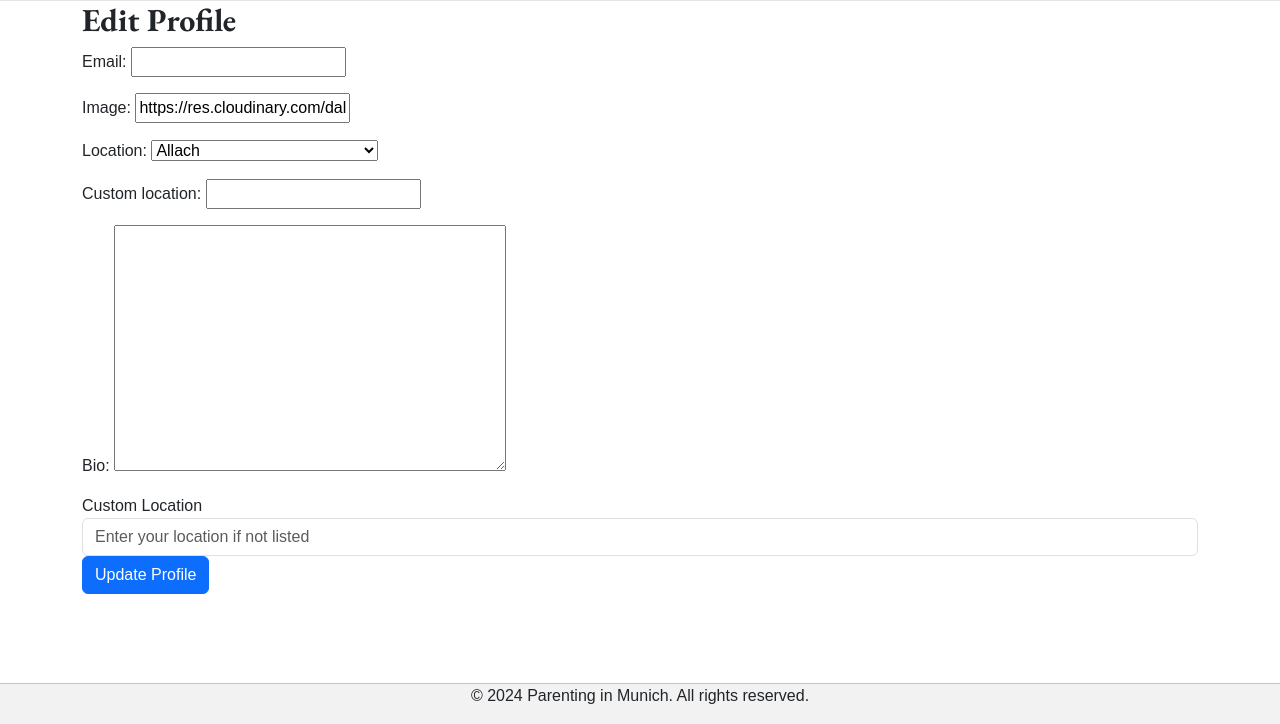
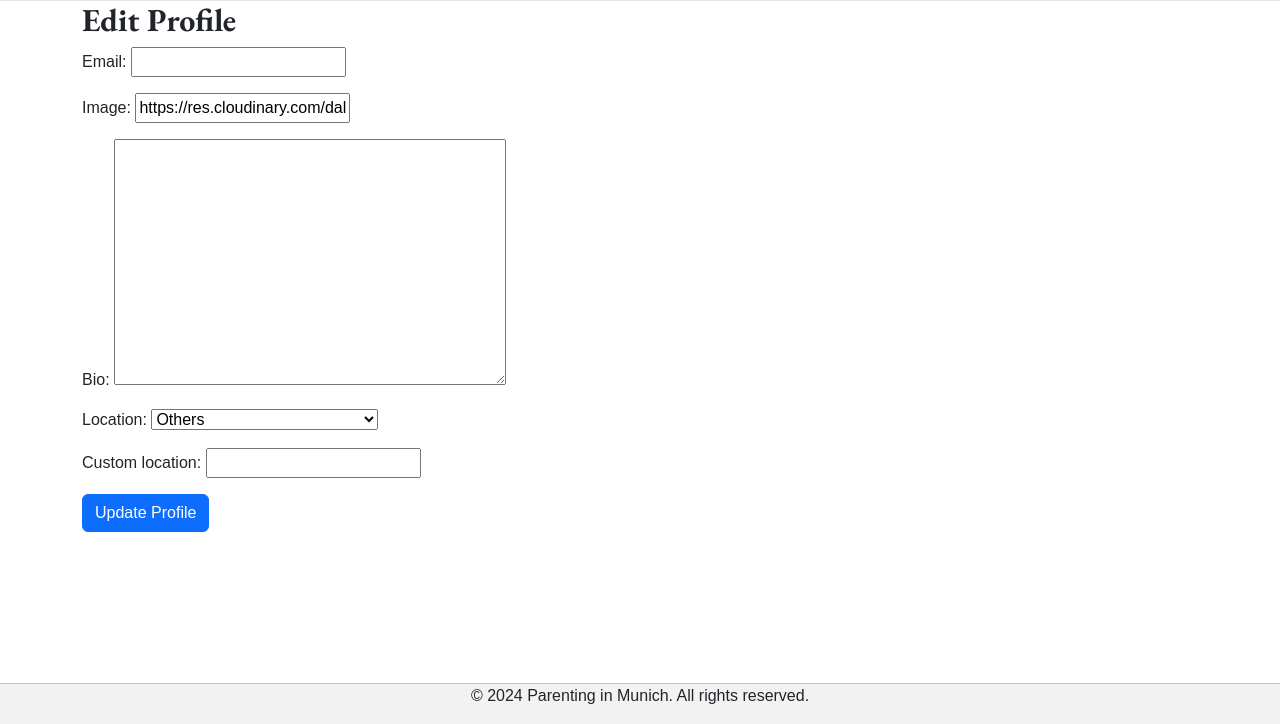
Before and after one commit to pswhdev/parenting_in_munich, a Django app: template accounts/templates/accounts/update_profile.html in a window 1280 px wide. Shown: the part 76-800 px from the top of the page. Run offline with Django 4.2, Linux system fonts and the light colour scheme; the template is opened without the code that fills it: values that come from a table or form of the project are taken from there, others are empty; parts of the project's set-up code (start-up, migrations or seed data) failed here and were passed over; some libraries are stand-ins or nearby versions; some web fonts are replaced.

Commit message:
Delete duplicated custom location field on update profile

```diff
--- a/accounts/forms.py
+++ b/accounts/forms.py
@@ -8,23 +8,27 @@ class UserUpdateForm(forms.ModelForm):
 
     class Meta:
         model = User
-        fields = ['email']
+        fields = ["email"]
 
 
 class ProfileUpdateForm(forms.ModelForm):
-    location = forms.ChoiceField(choices=MUNICH_DISTRICTS)
+    location = forms.ChoiceField(
+        choices=[("Others", "Others")] + MUNICH_DISTRICTS
+        )
     custom_location = forms.CharField(required=False)
 
     class Meta:
         model = Profile
-        fields = ['photo', 'location', 'custom_location', 'bio']
+        fields = ["photo", "bio", "location",]
 
     def clean(self):
         cleaned_data = super().clean()
-        location = cleaned_data.get('location')
-        custom_location = cleaned_data.get('custom_location')
+        location = cleaned_data.get("location")
+        custom_location = cleaned_data.get("custom_location")
 
-        if location == 'Others' and not custom_location:
-            self.add_error('custom_location', 'Custom location is'
-                           'required when Others is selected.')
+        if location == "Others" and not custom_location:
+            self.add_error(
+                "custom_location",
+                "Custom location is required when Others is selected.",
+            )
         return cleaned_data
--- a/accounts/templates/accounts/update_profile.html
+++ b/accounts/templates/accounts/update_profile.html
@@ -1,4 +1,5 @@
 {% extends "base.html" %}
+{% load static %}
 
 {% block content %}
 <div class="container">
@@ -7,11 +8,12 @@
         {% csrf_token %}
         {{ user_form.as_p }}
         {{ profile_form.as_p }}
-        <div class="form-group">
-            <label for="id_custom_location">Custom Location</label>
-            <input type="text" name="custom_location" id="id_custom_location" class="form-control" placeholder="Enter your location if not listed">
-        </div>
         <button type="submit" class="btn btn-primary">Update Profile</button>
     </form>
 </div>
+
 {% endblock %}
+
+{% block extras %}
+<script src="{% static 'js/custom_location.js' %}"></script>
+{% endblock %}
--- a/accounts/templates/accounts/user_profile.html
+++ b/accounts/templates/accounts/user_profile.html
@@ -11,9 +11,9 @@
 
     {% if is_current_user %}
     <hr>
-    <a href="{% url 'user_profiles:update_profile' %}" class="btn btn-primary">Edit Profile</a>
+    <a href="{% url 'userinfo:update_profile' %}" class="btn btn-primary">Edit Profile</a>
     <hr>
-    <a href="{% url 'user_profiles:delete_account' %}" class="btn btn-danger">Delete Account</a>
+    <a href="{% url 'userinfo:delete_account' %}" class="btn btn-danger">Delete Account</a>
     {% endif %}
 </div>
 {% endblock %}
--- a/accounts/views.py
+++ b/accounts/views.py
@@ -33,7 +33,7 @@ def update_profile(request):
             messages.success(request, "Your profile has been updated!")
             return redirect(
                 "userinfo:user_profile", username=request.user.username
-            )
+                )
     else:
         user_form = UserUpdateForm(instance=request.user)
         profile_form = ProfileUpdateForm(instance=request.user.profile)
--- /dev/null
+++ b/static/js/custom_location.js
@@ -0,0 +1,16 @@
+document.addEventListener("DOMContentLoaded", function() {
+    const locationSelect = document.getElementById("id_location");
+    const customLocationInput = document.getElementById("id_custom_location");
+
+    function toggleCustomLocation() {
+        if (locationSelect.value === "Others") {
+            customLocationInput.parentElement.style.display = "block";
+        } else {
+            customLocationInput.parentElement.style.display = "none";
+            customLocationInput.value = "";
+        }
+    }
+
+    locationSelect.addEventListener("change", toggleCustomLocation);
+    toggleCustomLocation();  // Initialize on page load
+});
```
